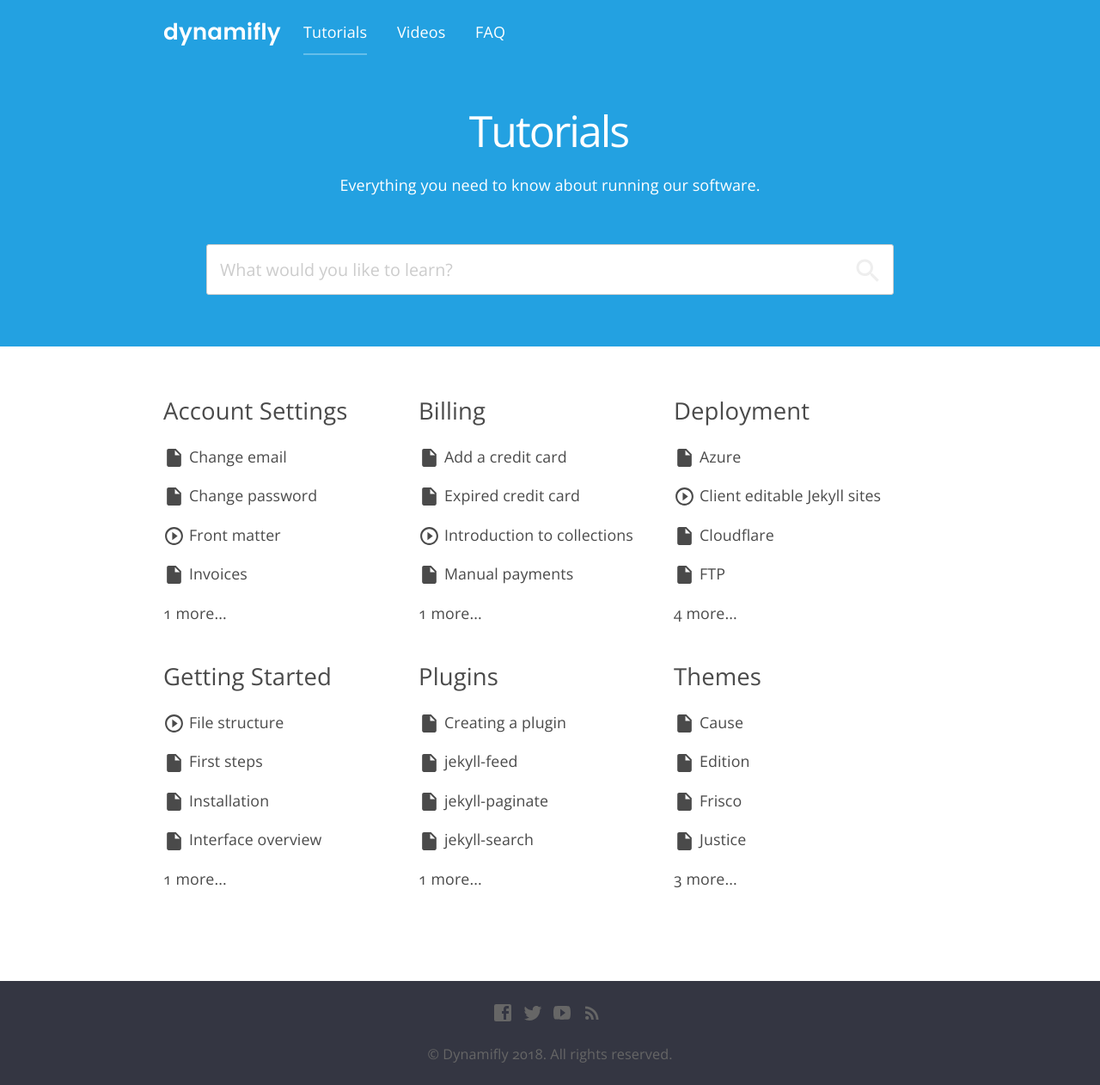
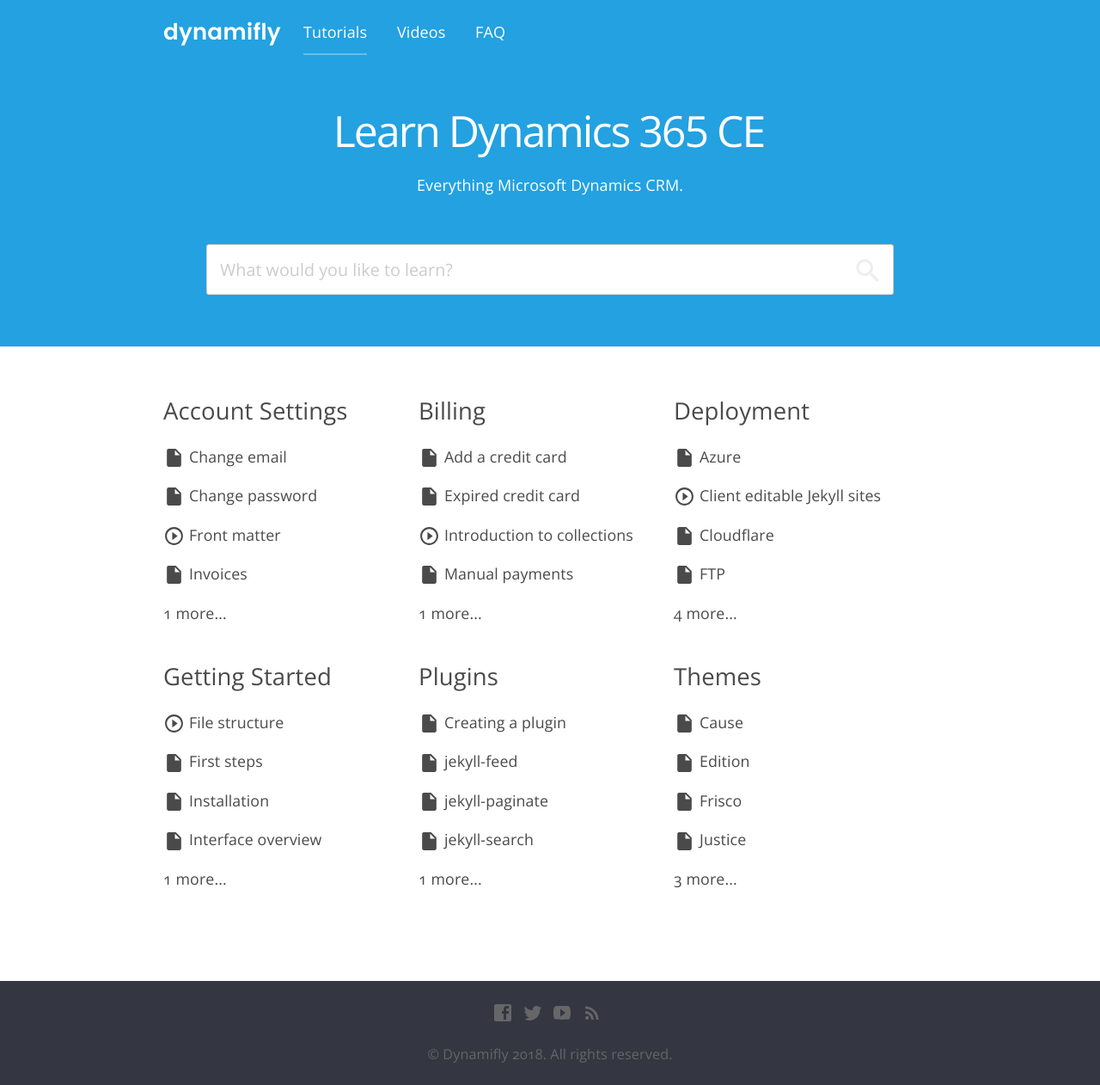
Before and after one commit to danielleeman/dynamifly, a Jekyll site: the page built from index.html, in a window 1280 px wide. Shown: the whole page at 86% size. Built offline with Jekyll 4.4.1, drawn with Linux system fonts in a browser that asks for light colours; nearby versions of some CDN libraries.

Commit message:
Updated default

```diff
--- a/_layouts/default.html
+++ b/_layouts/default.html
@@ -34,8 +34,8 @@
 					{% include navigation.html %}
 				</section>
 				<section class="hero_search">
-					<h1>Tutorials</h1>
-					<p>Everything you need to know about running our software.</p>
+					<h1>Learn Dynamics 365 CE</h1>
+					<p>Everything Microsoft Dynamics CRM.</p>
 					{% include search.html %}
 				</section>
 			</div>
```
